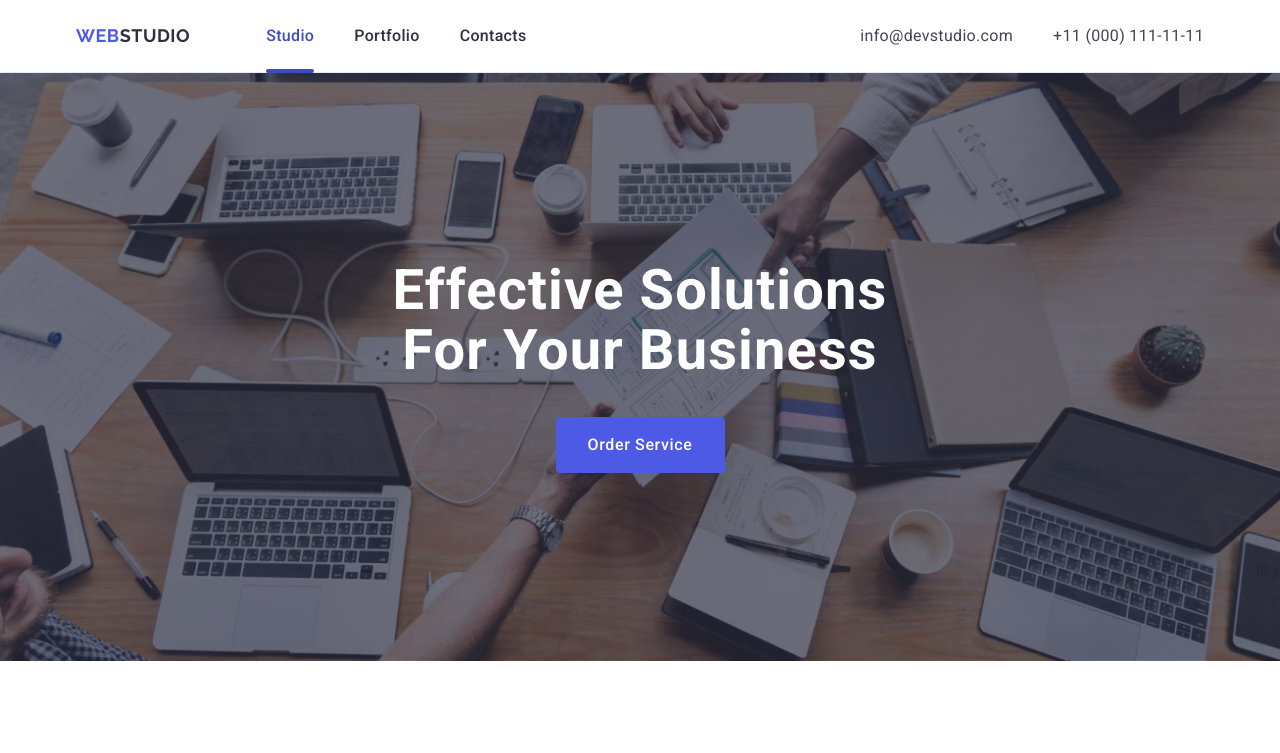
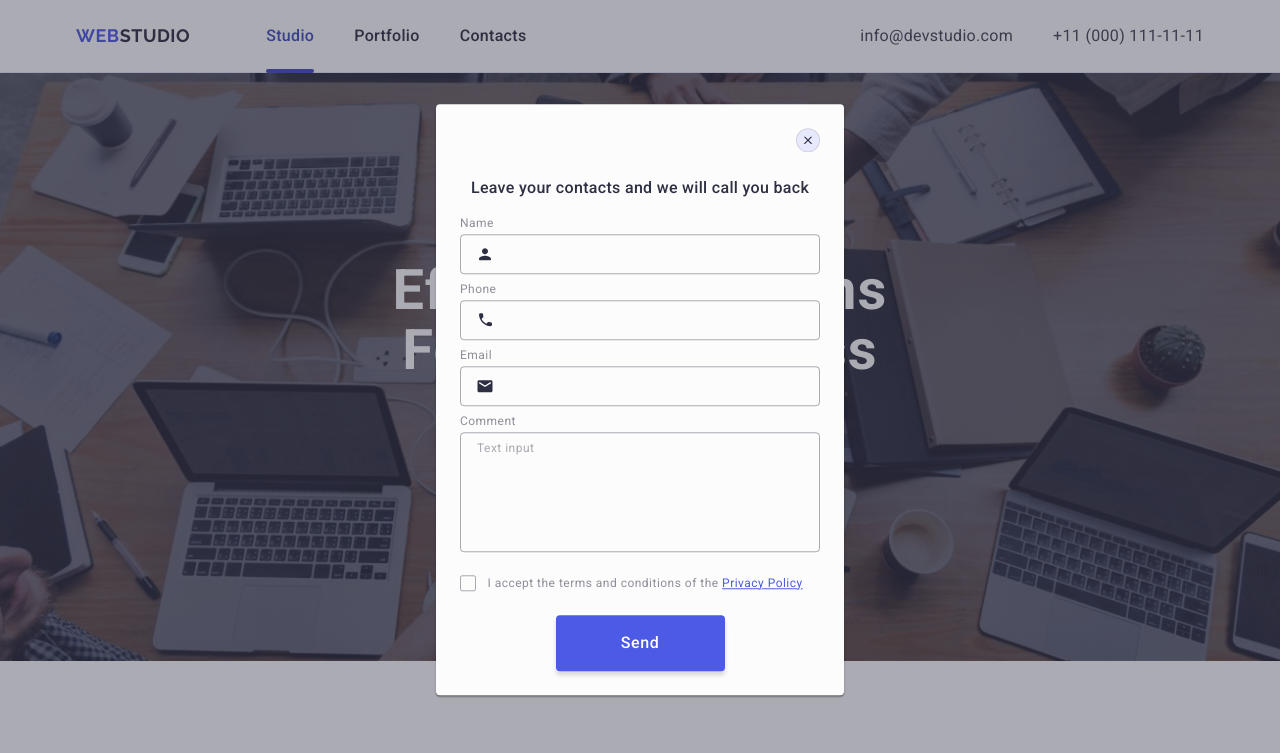
Before and after one commit to MaksymSobotiuk/goit-markup-hw-06, a plain HTML site: page index.html in a window 1280 px wide. Shown: the top 753 px of the page. Drawn offline with nearby package versions, Linux system fonts and the light colour scheme.

Commit message:
Backbrop abapted

```diff
--- a/css/styles.css
+++ b/css/styles.css
@@ -747,6 +747,247 @@ screen and (min-device-pixel-ratio: 2) {
 
 /* /Mobile-footer-styles */
 
+/* Mobile-backdrop-styles */
+
+.backdrop {
+    position: fixed;
+    top: 0;
+    left: 0;
+    z-index: 999999999999;
+    width: 100%;
+    height: 100%;
+    background-color: rgba(46, 47, 66, 0.40);
+    opacity: 0;
+    visibility: hidden;
+    pointer-events: none;
+    transition: opacity 250ms cubic-bezier(0.4, 0, 0.2, 1), visibility 250ms cubic-bezier(0.4, 0, 0.2, 1);
+}
+
+.backdrop.is-open {
+    opacity: 1;
+    visibility: visible;
+    pointer-events: auto;
+
+}
+
+.modal {
+    width: 288px;
+    min-height: 584px;
+    background-color: #FCFCFC;
+    border-radius: 4px;
+    position: absolute;
+    top: 50%;
+    left: 50%;
+    transform: translate(-50%, -50%);
+    padding-top: 72px;
+    padding-bottom: 24px;
+    padding-left: 16px;
+    padding-right: 16px;
+    box-shadow: 0px 1px 1px rgba(0, 0, 0, 0.14),
+        0px 1px 3px rgba(0, 0, 0, 0.12),
+        0px 2px 1px rgba(0, 0, 0, 0.2);
+    transition: transform 250ms cubic-bezier(0.4, 0, 0.2, 1);
+}
+
+.modal-close-button {
+    position: absolute;
+    display: flex;
+    align-items: center;
+    justify-content: center;
+    padding: 0;
+    top: 24px;
+    right: 24px;
+    width: 24px;
+    height: 24px;
+    line-height: 0;
+    border-radius: 50%;
+    border: 1px solid rgba(0, 0, 0, 0.1);
+    background-color: #E7E9FC;
+    fill: #2E2F42;
+    transition: background-color 250ms cubic-bezier(0.4, 0, 0.2, 1), border 250ms cubic-bezier(0.4, 0, 0.2, 1);
+}
+
+.modal-close-button-icon {
+    transition: fill 250ms cubic-bezier(0.4, 0, 0.2, 1);
+}
+
+.modal-close-button:hover,
+.modal-close-button:focus {
+    background-color: #404BBF;
+    border: 0;
+}
+
+.modal-close-button:hover .modal-close-button-icon,
+.modal-close-button:focus .modal-close-button-icon {
+    fill: #FFFFFF;
+}
+
+.review-form-text {
+    color: #2E2F42;
+    text-align: center;
+    font-family: Roboto;
+    font-size: 16px;
+    font-weight: 500;
+    line-height: 1.5;
+    letter-spacing: 0.02em;
+    margin-bottom: 16px;
+}
+
+.review-form-fierl-label {
+    display: block;
+    color: #8E8F99;
+    font-family: Roboto;
+    font-size: 12px;
+    font-weight: 400;
+    line-height: 1.17;
+    letter-spacing: 0.04em;
+    margin-bottom: 4px;
+}
+
+.review-form-field {
+    width: 100%;
+    height: 40px;
+    border: 1px solid;
+    border-radius: 4px;
+    border-color: rgba(46, 47, 66, 0.4);
+    padding-left: 38px;
+    transition: border-color 250ms cubic-bezier(0.4, 0, 0.2, 1);
+    background-color: transparent;
+    outline: transparent;
+}
+
+.review-form-field-wrapper {
+    margin-bottom: 8px;
+}
+
+.review-form-field-wrappe-coment {
+    margin-bottom: 16px;
+}
+
+.review-form-field-icon {
+    fill: #2E2F42;
+    position: absolute;
+    top: 50%;
+    left: 16px;
+    transform: translateY(-50%);
+    transition: fill 250ms cubic-bezier(0.4, 0, 0.2, 1);
+}
+
+.review-form-input-wrapper {
+    position: relative;
+
+}
+
+.review-form-field:focus {
+    border-color: #4D5AE5;
+    outline-color: transparent;
+    outline-offset: 4px;
+}
+
+.review-form-field:focus+.review-form-field-icon {
+    fill: #4D5AE5;
+}
+
+.review-form-massage {
+    width: 100%;
+    height: 120px;
+    resize: none;
+    border: 1px solid;
+    border-radius: 4px;
+    border-color: rgba(46, 47, 66, 0.4);
+    padding-top: 8px;
+    padding-bottom: 8px;
+    padding-left: 16px;
+    padding-right: 16px;
+    color: rgba(46, 47, 66, 0.40);
+    background-color: transparent;
+    outline: transparent;
+    font-family: Roboto;
+    font-size: 12px;
+    font-weight: 400;
+    line-height: 1.17;
+    letter-spacing: 0.04em;
+    transition: border-color 250ms cubic-bezier(0.4, 0, 0.2, 1);
+
+}
+
+.review-form-massage::placeholder {
+    color: rgba(46, 47, 66, 0.40);
+}
+
+.review-form-massage:focus {
+    border-color: #4D5AE5;
+    outline-color: transparent;
+    outline-offset: 4px;
+}
+
+.review-form-checkbox-label {
+    color: #8E8F99;
+    font-family: Roboto;
+    font-size: 12px;
+    font-weight: 400;
+    line-height: 1.17;
+    letter-spacing: 0.04em;
+}
+
+.privacy-pocily-link {
+    color: #4D5AE5;
+    line-height: 1.33;
+}
+
+.review-form-own-checkbox {
+    display: inline-flex;
+    justify-content: center;
+    align-items: center;
+    width: 16px;
+    height: 16px;
+    border-radius: 2px;
+    border: 1px solid rgba(46, 47, 66, 0.40);
+    cursor: pointer;
+    fill: transparent;
+    margin-right: 8px;
+    transition: background-color 250ms cubic-bezier(0.4, 0, 0.2, 1), border 250ms cubic-bezier(0.4, 0, 0.2, 1), fill 250ms cubic-bezier(0.4, 0, 0.2, 1);
+}
+
+.review-form-checkbox-wrapper {
+    margin-bottom: 24px;
+}
+
+.review-form-checkbox:checked+.review-form-checkbox-label .review-form-own-checkbox {
+    background-color: #404BBF;
+    fill: #F4F4FD;
+    border: none;
+}
+
+.review-form-checkbox:focus+.review-form-checkbox-label .review-form-own-checkbox {
+    outline: 1px solid rgba(0, 0, 255, 0.5);
+}
+
+.review-form-button {
+    background-color: #4D5AE5;
+    font-size: 16px;
+    font-weight: 500;
+    line-height: 1.5;
+    letter-spacing: 0.04em;
+    color: #FFFFFF;
+    display: block;
+    min-width: 169px;
+    height: 56px;
+    border: none;
+    border-radius: 4px;
+    margin-left: auto;
+    margin-right: auto;
+    transition: background-color 250ms cubic-bezier(0.4, 0, 0.2, 1);
+    box-shadow: 0px 4px 4px 0px rgba(0, 0, 0, 0.15);
+
+}
+
+.review-form-button:hover,
+.review-form-button:focus {
+    background-color: #404BBF;
+}
+
+/* /Mobile-backdrop-styles */
 
 /* /Mobile-styles */
 
@@ -977,6 +1218,16 @@ screen and (min-device-pixel-ratio: 2) {
     }
 
     /* /Tablet-footer-styles */
+
+    /* Tablet-backdrop-styles */
+
+    .modal {
+        width: 408px;
+        padding-left: 24px;
+        padding-right: 24px;
+    }
+
+    /* /Tablet-backdrop-styles */
 }
 
 
@@ -1111,6 +1362,7 @@ screen and (min-device-pixel-ratio: 2) {
         padding-left: 0;
         padding-right: 0;
         max-width: 100%;
+        width: 1158px;
     }
 
     .logo-text-container {
--- a/index.html
+++ b/index.html
@@ -544,7 +544,7 @@
     </footer>
     <!-- /Page Footer -->
     <!-- Backdrop -->
-    <div class="backdrop">
+    <div class="backdrop is-open">
       <div class="modal">
         <button class="modal-close-button" type="button">
           <svg
```
